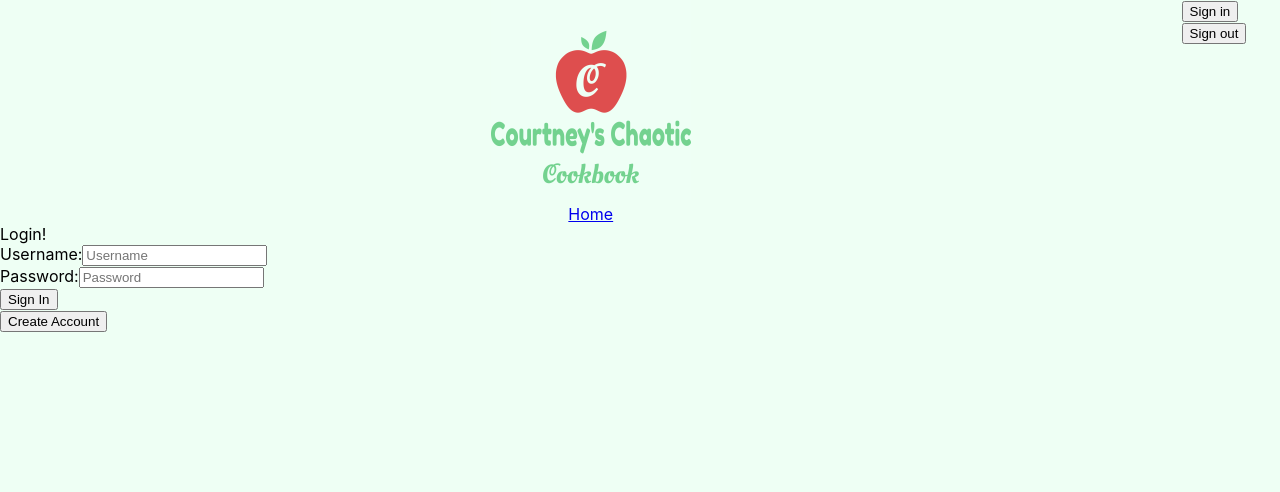
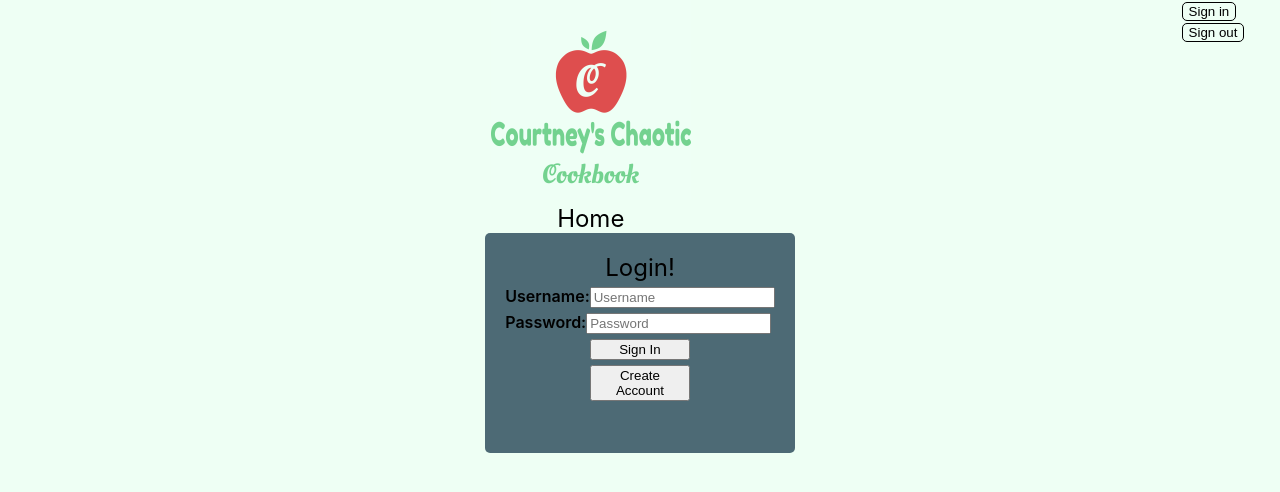
Before and after one commit to Oasiswolf/CourtneysChaoticCookbookFront, a React (Create React App) app: page /login-form in a window 1280 px wide. Shown: the top 492 px of the page. Built offline with nearby package versions, Linux system fonts and the light colour scheme.

Commit message:
styled the best i could

```diff
--- a/src/login/login-form.js
+++ b/src/login/login-form.js
@@ -74,6 +74,7 @@ export default class LoginForm extends Component {
   render() {
     return (
       <div className="login-form-wrapper">
+        <div className="inner-wrapper">
           <div className="login-title">Login!</div>
           <form
             className="login-form"
@@ -83,7 +84,7 @@ export default class LoginForm extends Component {
             <div className="username">
               Username:
               <input
-              className="username-input"
+                className="input"
                 type="text"
                 name="username"
                 placeholder="Username"
@@ -94,7 +95,7 @@ export default class LoginForm extends Component {
             <div className="password">
               Password:
               <input
-              className="password-input"
+                className="input"
                 type="password"
                 name="password"
                 placeholder="Password"
@@ -106,9 +107,10 @@ export default class LoginForm extends Component {
             <button className="signin-button">Sign In</button>
           </form>
           <NavLink exact to="/create-login">
-          <button>Create Account</button>
+            <button className="signin-button">Create Account</button>
           </NavLink>
           <p>{this.state.error}</p>
+        </div>
       </div>
     );
   }
--- a/src/recipes/random-recipe.js
+++ b/src/recipes/random-recipe.js
@@ -1,6 +1,6 @@
 import React from "react";
 
-// import BackGround from "../images/background_Test.png";
+import BackGround from "../images/background_Test.png";
 class SingleRecipe extends React.Component {
   constructor(props) {
     super(props);
@@ -25,7 +25,6 @@ class SingleRecipe extends React.Component {
     return (
       <div>
         {this.state.item.ingredients.map((ingrediant) => {
-          console.log(this.state.item);
           return <ol key={ingrediant}>{ingrediant.text}</ol>;
         })}
       </div>
@@ -43,16 +42,14 @@ class SingleRecipe extends React.Component {
     return (
       <div
         className="single-recipe-posting-wrapper"
-        // style={{
-        //   backgroundImage: `url(${BackGround})`,
-        // }}
+        style={{
+          backgroundImage: `url(${BackGround})`,
+        }}
       >
-        <ol key={this.state.item.id}>
         <div className="random">
-            Name:{this.state.item.name}
+          <div className="recipe-name">{this.state.item.name}</div>
           <br />
           Ingredients: {this.mappingIngrediant()}
-            <br />
           Instructions:{this.state.item.instructions}
           <br />
           Servings:{this.state.item.servings}
@@ -61,15 +58,8 @@ class SingleRecipe extends React.Component {
           <br />
           Cook:{this.state.item.time.cook}
           <br />
-            Active:{this.state.item.time.active}
-            <br />
-            Inactive:{this.state.item.time.inactive}
-            <br />
-            Ready:{this.state.item.time.ready}
-            <br />
           Total:{this.state.item.time.total}
         </div>
-        </ol>
       </div>
     );
   }
--- a/src/styles/base.css
+++ b/src/styles/base.css
@@ -6,9 +6,81 @@
 .navbar {
   display: grid;
   grid-template-columns: 3fr 0.25fr;
+  text-decoration: none;
 }
 .main-bar {
   display: flex;
   flex-direction: column;
   align-items: center;
 }
+
+.single-recipe-posting-wrapper {
+  background-repeat: no-repeat;
+  background-position-x: center;
+  background-size: 40%;
+
+  height: 500px;
+  display: flex;
+  flex-direction: column;
+  align-items: center;
+  justify-content: center;
+
+  font-size: 17px;
+}
+.recipe-name {
+  font-size: 20px;
+  text-align: center;
+}
+
+.login-form-wrapper {
+  display: flex;
+  flex-direction: column;
+  align-items: center;
+}
+.inner-wrapper {
+  background-color: #4d6a75;
+  padding: 20px;
+  border-radius: 5px;
+
+  display: flex;
+  flex-direction: column;
+  align-items: center;
+}
+.login-form {
+  display: flex;
+  flex-direction: column;
+  font-size: 16px;
+  font-weight: 600;
+}
+.signin-button {
+  width: 100px;
+  align-self: center;
+  margin-top: 5px;
+}
+.input {
+  margin-top: 5px;
+}
+.login-title {
+  font-size: 24px;
+}
+
+.links-wrapper a {
+  text-decoration: none;
+  margin: 10px;
+
+  color: black;
+  font-size: 24px;
+}
+.links-wrapper {
+  display: flex;
+}
+
+.login-wrapper {
+  display: flex;
+  flex-direction: column;
+}
+.loginout-buttons {
+  background-color: #eefff4;
+  border: 1px solid black;
+  border-radius: 5px;
+}
```
Lines whose indentation alone changed are shown as unchanged.
